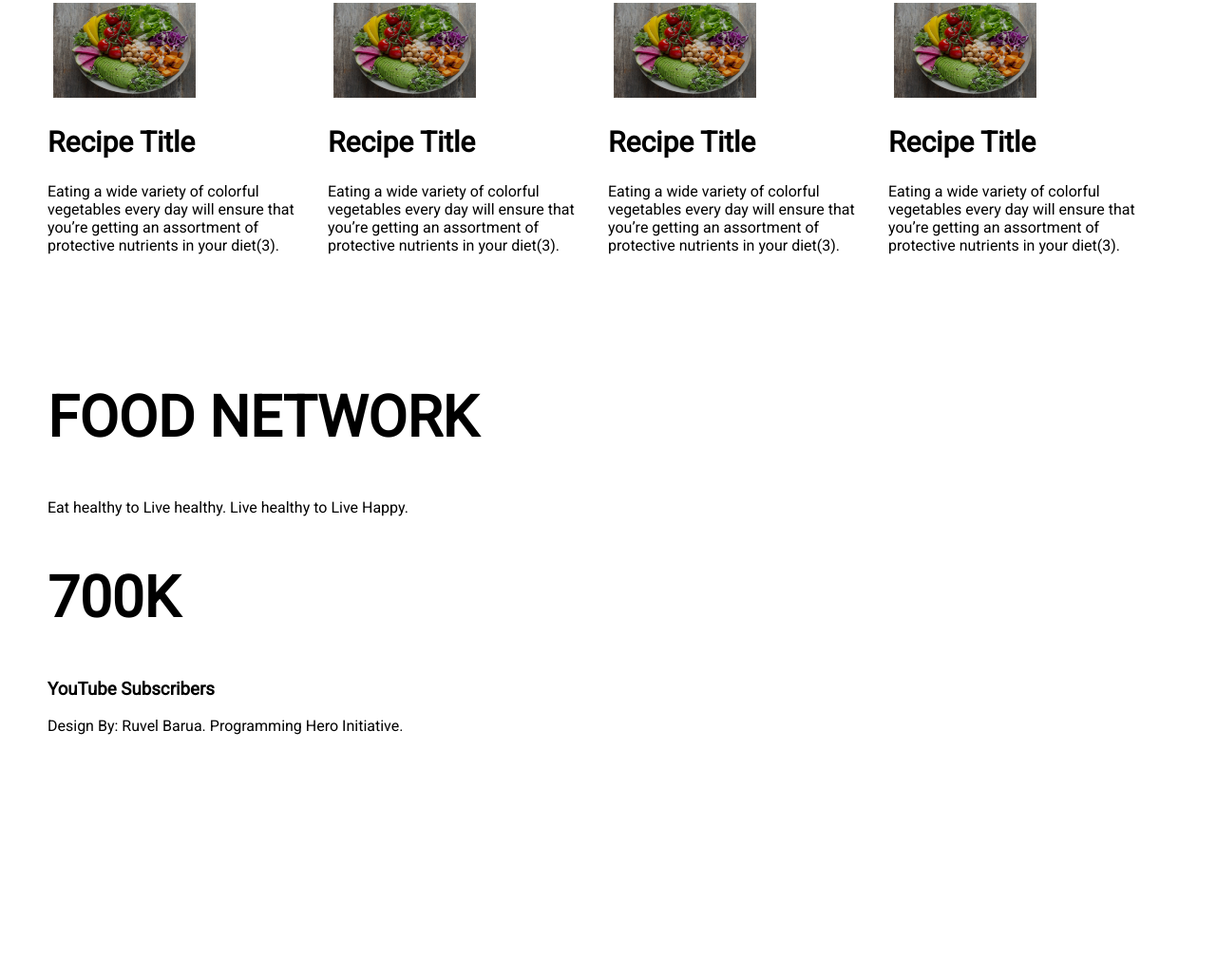
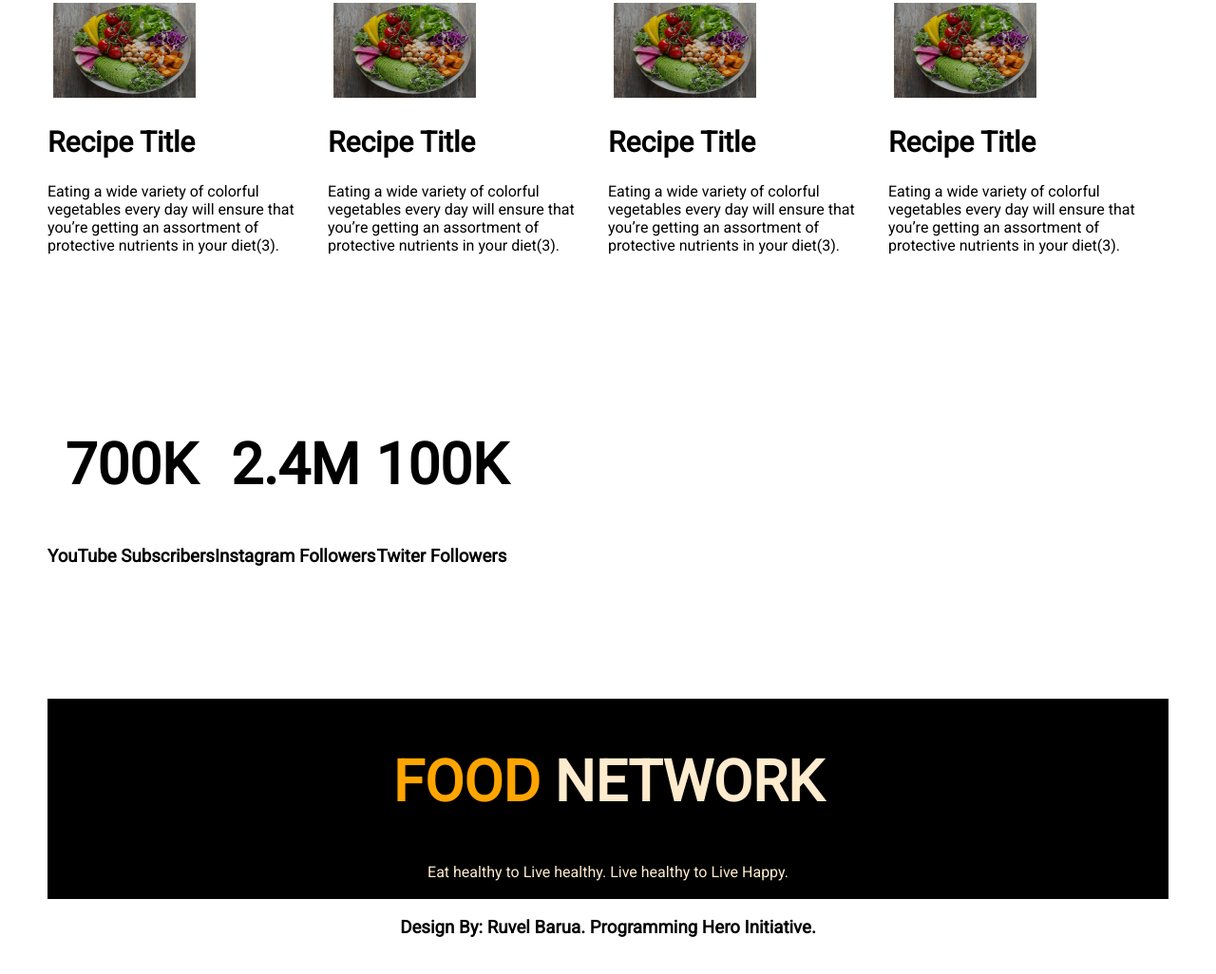
Before and after one commit to ruvelbarua/ruvels-food-world, a plain HTML site: page index.html in a window 1280 px wide. Shown: the part 1664-2690 px from the top of the page at 95% size. Before the commit the page ends 2488 px from the top, so only its background shows below. Drawn offline with Linux system fonts and the light colour scheme.

Commit message:
page update

```diff
--- a/index.html
+++ b/index.html
@@ -84,16 +84,34 @@
         </div>
     </section>
     <section>
-        <h1>FOOD NETWORK</h1>
-        <p>Eat healthy to Live healthy. Live healthy to Live Happy.</p>
+        <div class="like-viewrs">
+            <div class="one-third-with">
+                <h1>700K</h1>
+                <h3>YouTube Subscribers</h3>
+            </div>
+            <div class="one-third-with">
+                <h1>2.4M</h1>
+                <h3>Instagram Followers</h3>
+            </div>
+            <div class="one-third-with">
+                <h1>100K</h1>
+                <h3>Twiter Followers</h3>
+            </div>
+        </div>
     </section>
     <section>
+        <div class="black-box">
+            <div class="text-color">
+                <h1><span class="color-identifyer">FOOD</span> NETWORK
+                </h1>
+                <p>Eat healthy to Live healthy. Live healthy to Live Happy.</p>
+            </div>
+
+        </div>
     </section>
-    <section>
-        <h1>700K</h1>
-        <h3>YouTube Subscribers</h3>
-    </section>
-    <footer>Design By: Ruvel Barua. Programming Hero Initiative.</footer>
+    <footer>
+        <h3>Design By: Ruvel Barua. Programming Hero Initiative.</h3>
+    </footer>
 </body>
 
 </html>
--- a/style.css
+++ b/style.css
@@ -39,3 +39,23 @@ body{
     height: 100px;
     padding-left: 2%;
 }
+.one-third-width{
+    display: flex;
+    margin-bottom: 150px;
+}
+.like-viewrs{
+    text-align: center;
+    display: flex;
+    margin-bottom: 120px;
+}
+.black-box{
+    text-align: center;
+    border: solid;
+    background-color: black;
+}
+.text-color{
+    color: blanchedalmond;
+}
+footer{
+    text-align: center;
+}
```
